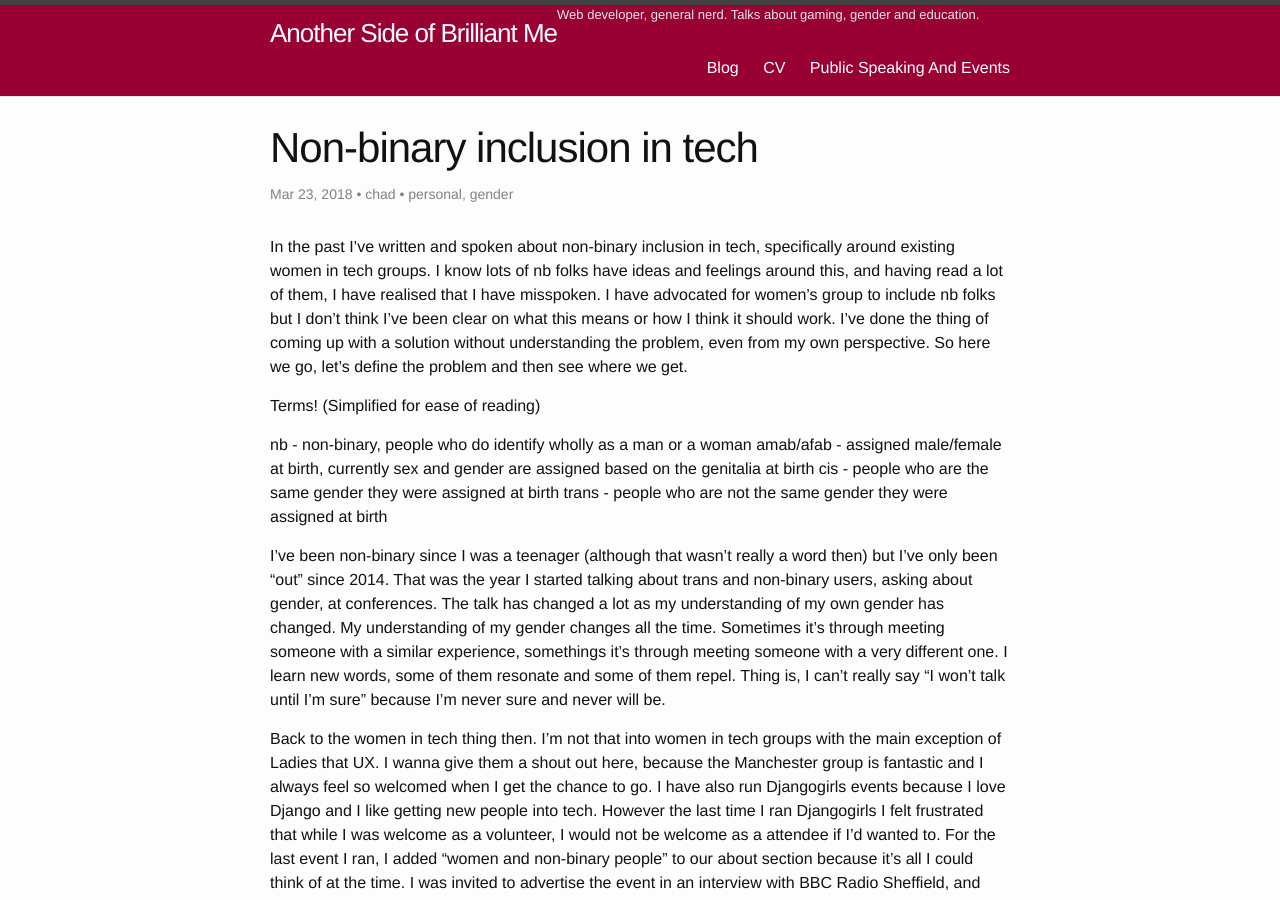
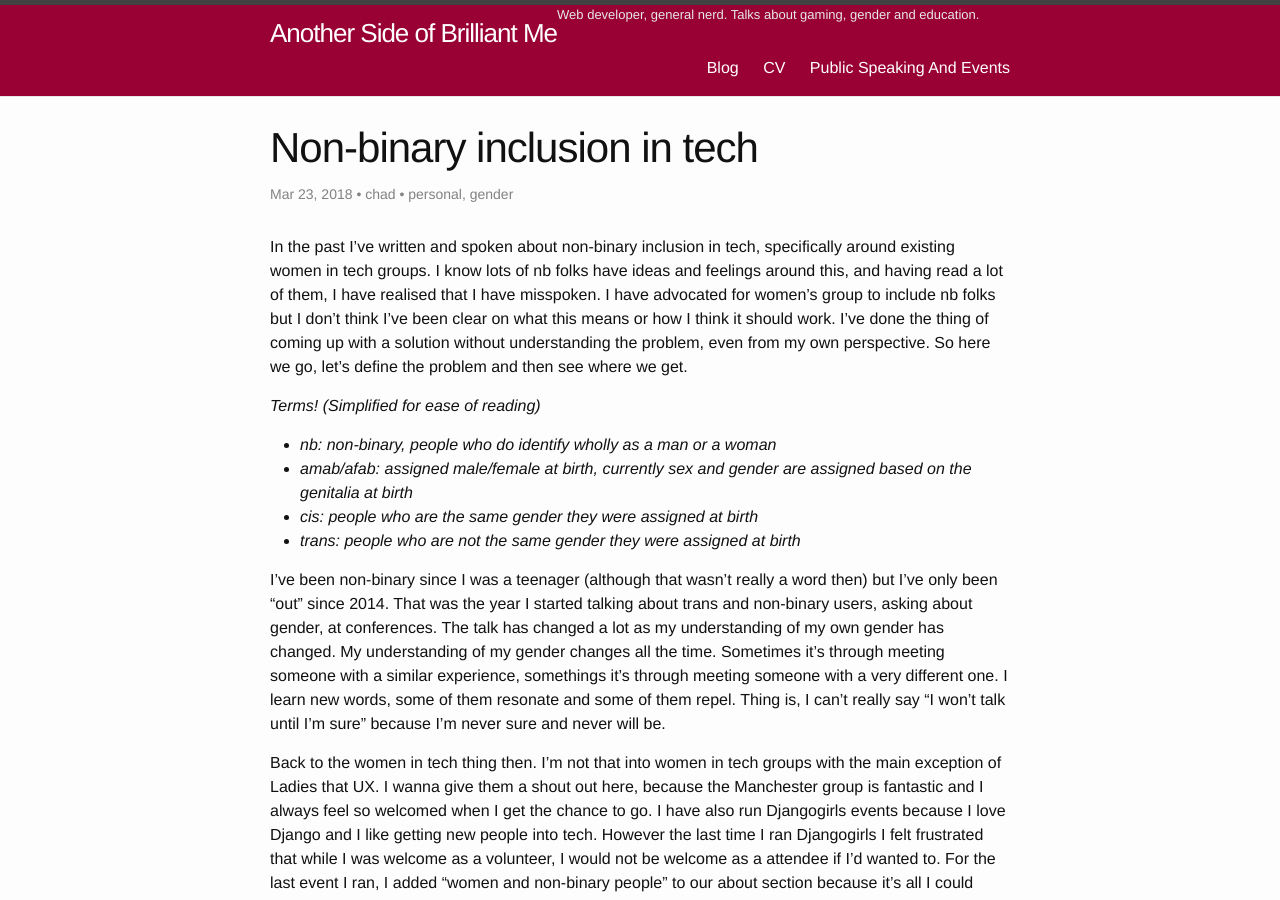
Before and after one commit to kitation/kitation.github.io, a Jekyll site: the page built from _posts/2018-03-23-nb-inclusion.markdown, in a window 1280 px wide and 900 px high. Built offline with Jekyll 4.4.1, drawn with Linux system fonts in a browser that asks for light colours.

```diff
--- a/_posts/2018-03-23-nb-inclusion.markdown
+++ b/_posts/2018-03-23-nb-inclusion.markdown
@@ -14,12 +14,12 @@ In the past I’ve written and spoken about non-binary inclusion in tech, specif
 
 <!--more-->
 
-Terms! (Simplified for ease of reading)
+*Terms! (Simplified for ease of reading)*
 
-nb - non-binary, people who do identify wholly as a man or a woman
-amab/afab - assigned male/female at birth, currently sex and gender are assigned based on the genitalia at birth
-cis - people who are the same gender they were assigned at birth
-trans - people who are not the same gender they were assigned at birth
+- *nb: non-binary, people who do identify wholly as a man or a woman*
+- *amab/afab: assigned male/female at birth, currently sex and gender are assigned based on the genitalia at birth*
+- *cis: people who are the same gender they were assigned at birth*
+- *trans: people who are not the same gender they were assigned at birth*
 
 I’ve been non-binary since I was a teenager (although that wasn’t really a word then) but I’ve only been “out” since 2014. That was the year I started talking about trans and non-binary users, asking about gender, at conferences. The talk has changed a lot as my understanding of my own gender has changed. My understanding of my gender changes all the time. Sometimes it’s through meeting someone with a similar experience, somethings it’s through meeting someone with a very different one. I learn new words, some of them resonate and some of them repel. Thing is, I can’t really say “I won’t talk until I’m sure” because I’m never sure and never will be.
 
```
